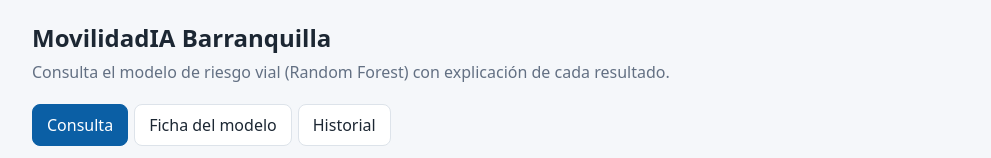
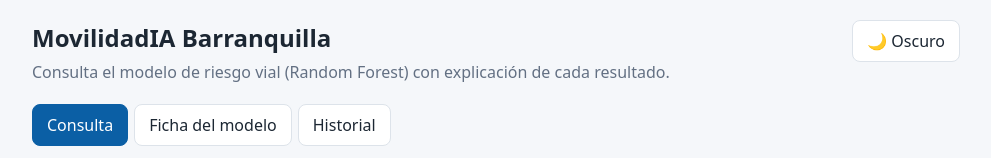
Before and after one commit to josedev10/MovilidadIA-Barranquilla, a React (Vite) app: page / in a window 1280 px wide. Shown: the top 158 px of the page, without its empty margins (144-1135 px from the left). Built offline with nearby package versions, Linux system fonts and the light colour scheme.

Commit message:
Agregar botón de modo claro/oscuro

```diff
--- a/src/App.css
+++ b/src/App.css
@@ -1,8 +1,8 @@
-:root{--bg:#f5f7fa;--card:#fff;--tx:#1c2733;--mut:#637083;--bd:#dde3ea;--ac:#0b5fa5;--alto:#c0392b;--bajo:#2e8b57;--warn:#fff4d6}
-@media (prefers-color-scheme:dark){:root{--bg:#121820;--card:#1b2430;--tx:#e8edf3;--mut:#94a3b5;--bd:#2c3846;--ac:#5aaaf0;--alto:#ef6a5b;--bajo:#4fc183;--warn:#3a321a}}
+:root{--bg:#f5f7fa;--card:#fff;--tx:#1c2733;--mut:#637083;--bd:#dde3ea;--ac:#0b5fa5;--alto:#c0392b;--bajo:#2e8b57;--warn:#fff4d6;color-scheme:light}
+:root[data-theme="dark"]{--bg:#121820;--card:#1b2430;--tx:#e8edf3;--mut:#94a3b5;--bd:#2c3846;--ac:#5aaaf0;--alto:#ef6a5b;--bajo:#4fc183;--warn:#3a321a;color-scheme:dark}
 *{box-sizing:border-box}
 body{margin:0;font-family:system-ui,"Segoe UI",Roboto,sans-serif;background:var(--bg);color:var(--tx);line-height:1.5}
-header{padding:20px 16px 8px;max-width:960px;margin:auto}
+header{padding:20px 16px 8px;max-width:960px;margin:auto;display:flex;justify-content:space-between;align-items:flex-start;gap:12px}
 h1{margin:0;font-size:1.5rem}
 header p{margin:4px 0 0;color:var(--mut)}
 nav{max-width:960px;margin:12px auto 0;padding:0 16px;display:flex;gap:6px;flex-wrap:wrap}
@@ -28,3 +28,5 @@ th,td{padding:6px 8px;border-bottom:1px solid var(--bd);text-align:left}
 .mut{color:var(--mut);font-size:.85rem}
 .err{color:var(--alto)}
 h2{font-size:1.1rem;margin:0 0 10px}
+button.tema{flex:none;border:1px solid var(--bd);background:var(--card);color:var(--tx);padding:8px 14px;border-radius:8px;cursor:pointer;font:inherit;white-space:nowrap}
+button.tema:hover{border-color:var(--ac)}
--- a/src/App.jsx
+++ b/src/App.jsx
@@ -193,6 +193,20 @@ export default function App() {
   const [tab, setTab] = useState("q");
   const [historial, setHistorial] = useState([]);
 
+  const [tema, setTema] = useState(() => {
+
+    try {
+        const guardado = localStorage.getItem("tema");
+        if (guardado) return guardado;
+      } catch {}
+      return window.matchMedia("(prefers-color-scheme: dark)").matches ? "dark" : "light";
+    });
+
+    useEffect(() => {
+      document.documentElement.setAttribute("data-theme", tema);
+      try { localStorage.setItem("tema", tema); } catch {}
+    }, [tema]);
+
   useEffect(() => {
     fetch(`${import.meta.env.BASE_URL}modelo_web.json`)
       .then((r) => { if (!r.ok) throw new Error(); return r.json(); })
@@ -206,8 +220,17 @@ export default function App() {
   return (
     <>
       <header>
-        <h1>MovilidadIA Barranquilla</h1>
-        <p>Consulta el modelo de riesgo vial (Random Forest) con explicación de cada resultado.</p>
+        <div>
+          <h1>MovilidadIA Barranquilla</h1>
+          <p>Consulta el modelo de riesgo vial (Random Forest) con explicación de cada resultado.</p>
+        </div>
+        <button
+          className="tema"
+          onClick={() => setTema(tema === "dark" ? "light" : "dark")}
+          aria-label="Cambiar entre modo claro y oscuro"
+        >
+          {tema === "dark" ? "☀️ Claro" : "🌙 Oscuro"}
+        </button>
       </header>
       <nav>
         {[["q", "Consulta"], ["f", "Ficha del modelo"], ["h", "Historial"]].map(([k, t]) => (
```
